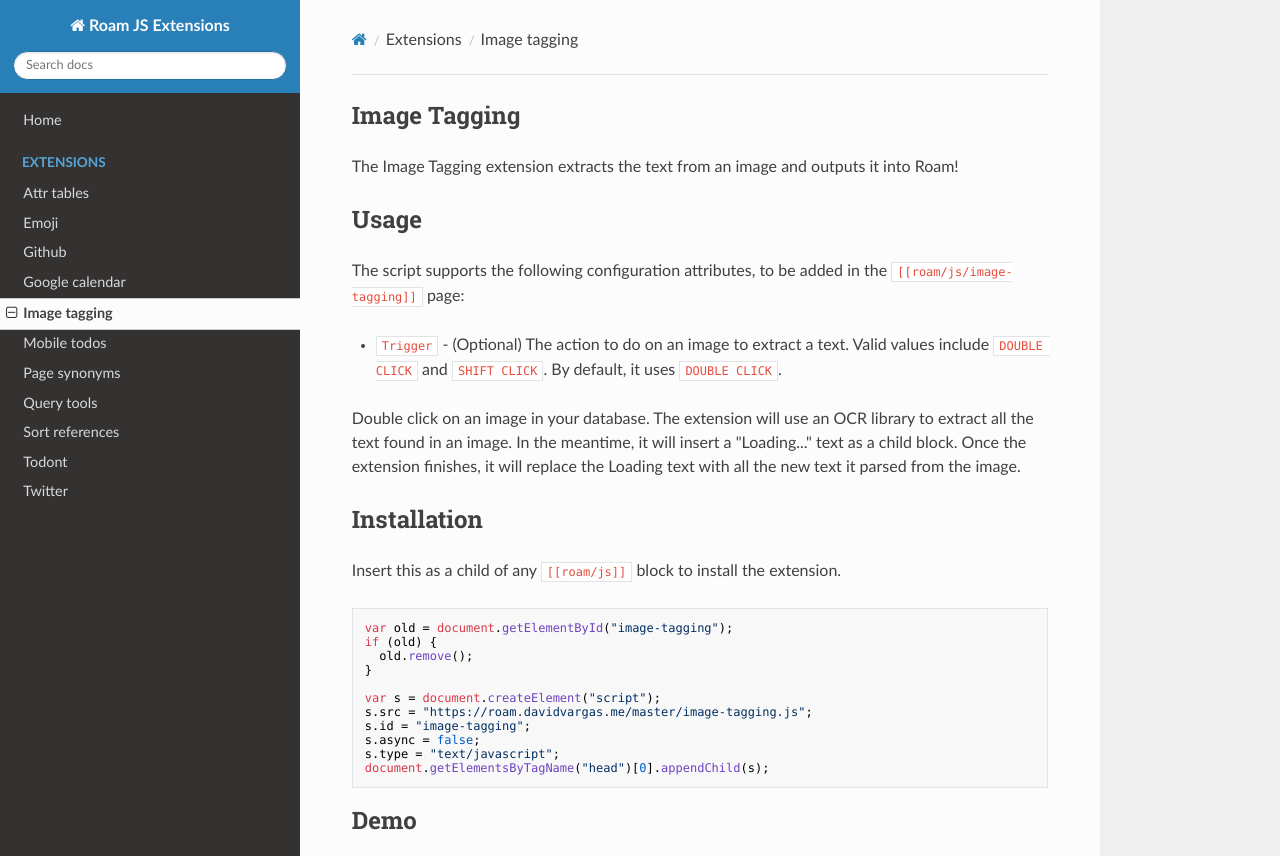
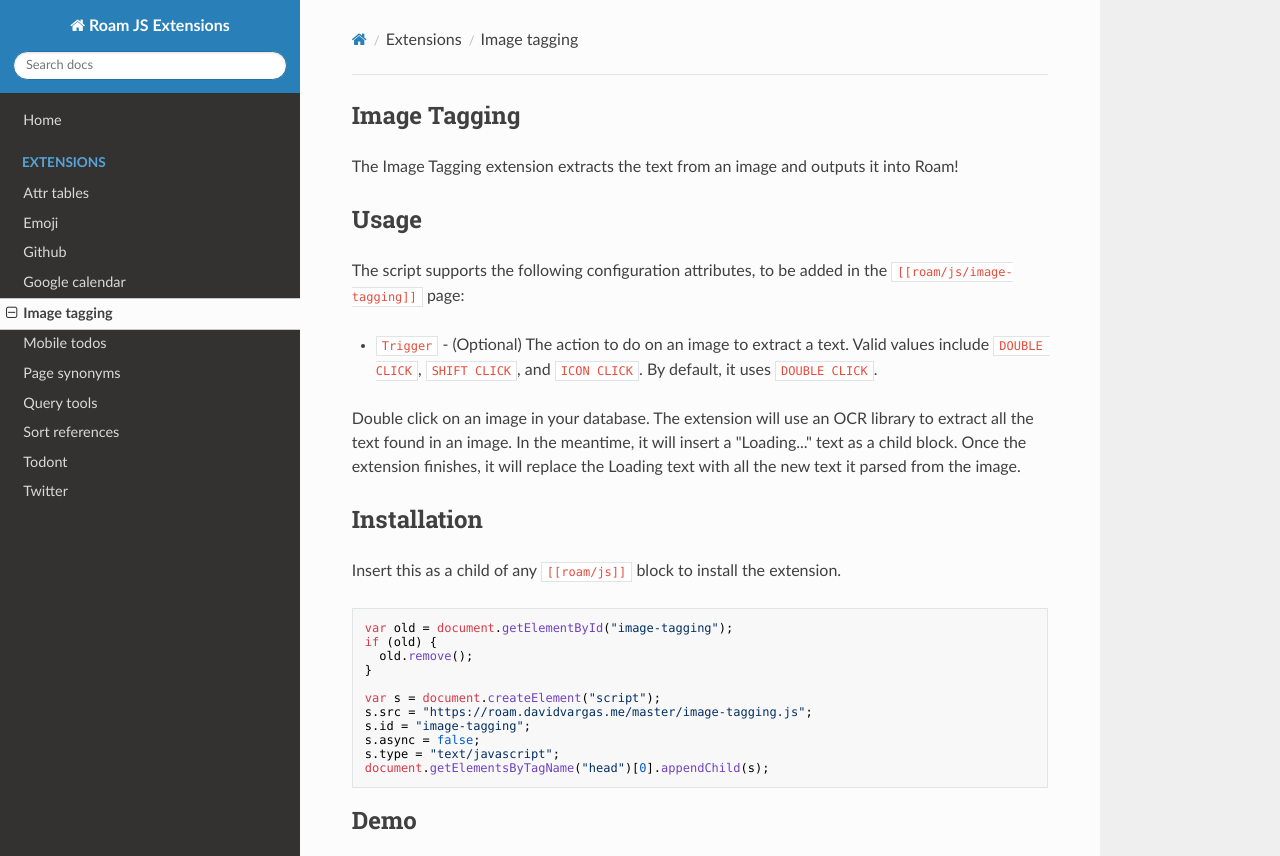
Before and after one commit to dvargas92495/roamjs-com, an MkDocs documentation site: the page built from docs/extensions/image-tagging.md, in a window 1280 px wide and 1322 px high, cut to the strip 0-856 px from the top of the window. Built offline with MkDocs 1.6.1, drawn with Linux system fonts in a browser that asks for light colours; nearby versions of some CDN libraries.

Commit message:
Update image tagging trigger

```diff
--- a/docs/extensions/image-tagging.md
+++ b/docs/extensions/image-tagging.md
@@ -6,7 +6,7 @@
 
 The script supports the following configuration attributes, to be added in the `[[roam/js/image-tagging]]` page:
 
-- `Trigger` - (Optional) The action to do on an image to extract a text. Valid values include `DOUBLE CLICK` and `SHIFT CLICK`. By default, it uses `DOUBLE CLICK`.
+- `Trigger` - (Optional) The action to do on an image to extract a text. Valid values include `DOUBLE CLICK`, `SHIFT CLICK`, and `ICON CLICK`. By default, it uses `DOUBLE CLICK`.
 
 Double click on an image in your database. The extension will use an OCR library to extract all the text found in an image. In the meantime, it will insert a "Loading..." text as a child block. Once the extension finishes, it will replace the Loading text with all the new text it parsed from the image.
 
```
